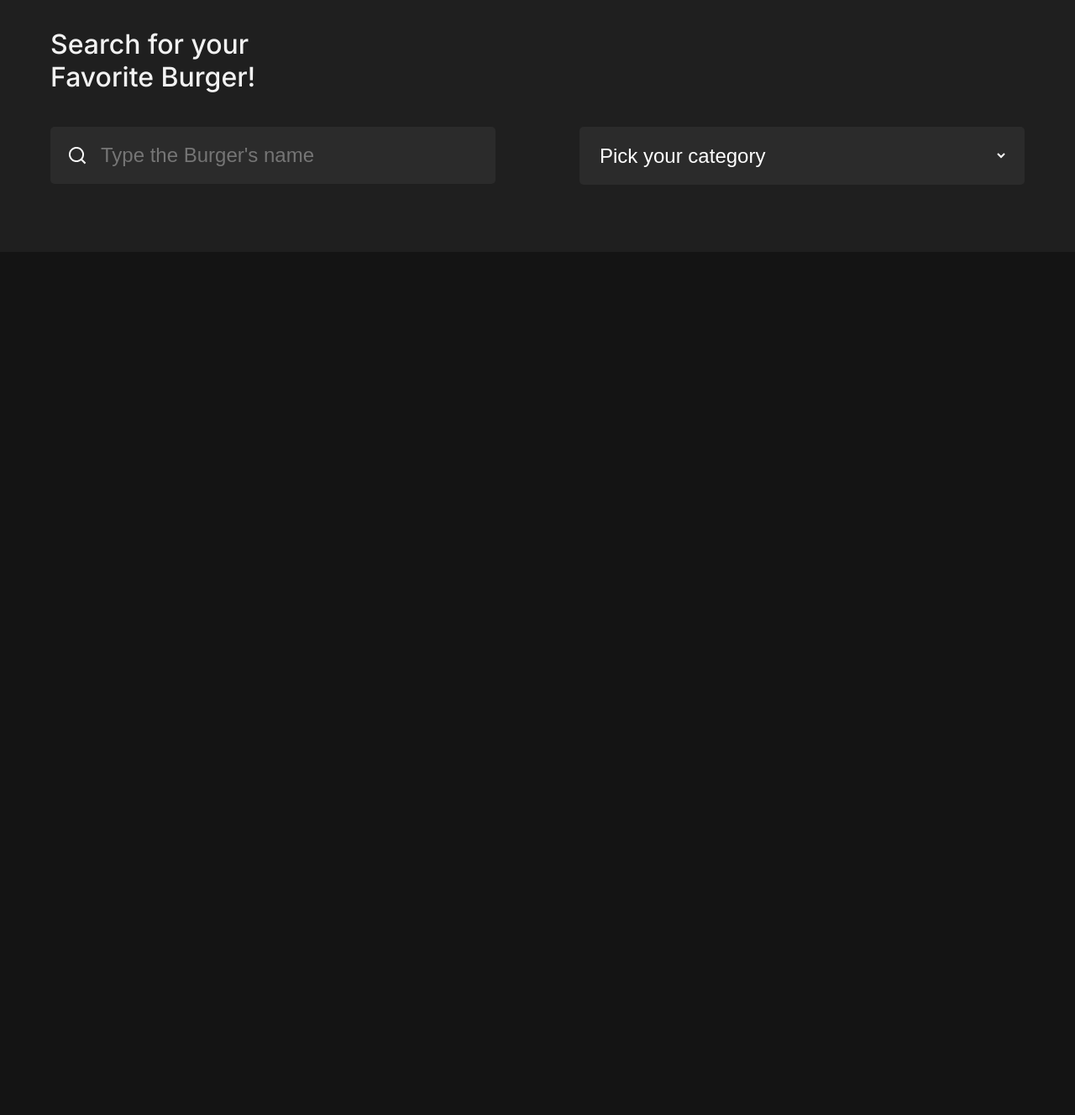
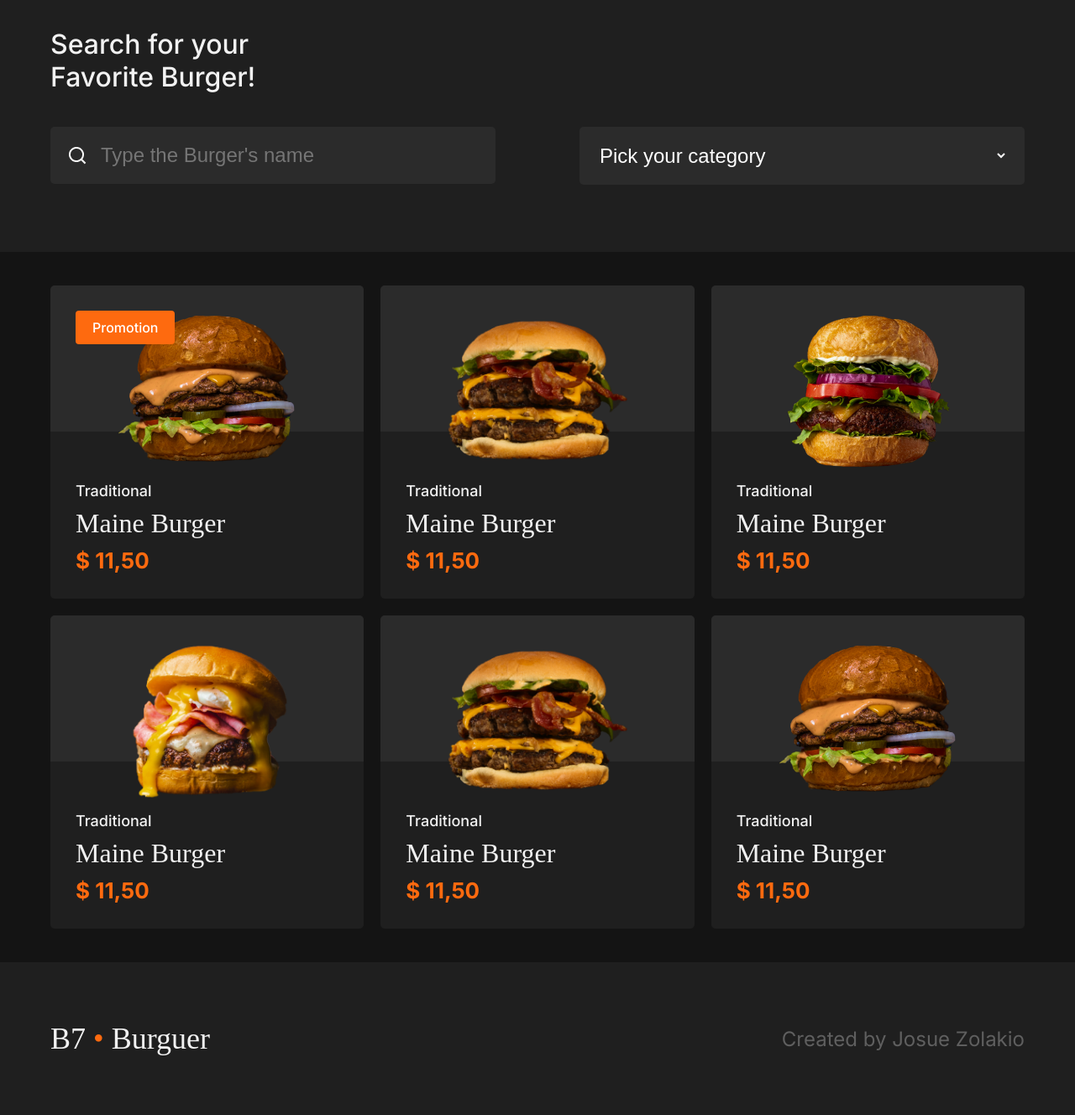
Before and after one commit to josuezolakiomd/html-b7burger, a plain HTML site: page index.html in a window 1280 px wide. Shown: the part 826-2154 px from the top of the page at 84% size. Before the commit the page ends 1126 px from the top, so only its background shows below. Drawn offline with Linux system fonts and the light colour scheme; a web font is replaced by a local one.

Commit message:
Main Section and Footer completed

```diff
--- a/assets/css/style.css
+++ b/assets/css/style.css
@@ -226,6 +226,92 @@
     list-style: none;
   }
 
+  /* PRODUCTS */
+
+  .products-grid {
+    display: grid;
+    width: 100%;
+    grid-template-columns: repeat(3, 1fr);
+    gap: 20px;
+    margin: 40px 0;
+    /* background-color: #FE6A0F; */
+  }
+
+  .product-item {
+    display: block;
+    border-radius: 8px;
+    border-radius: 5px;
+    overflow: hidden;
+    position: relative;
+  }
+
+  .product-item:hover {
+    opacity: 0.8;
+    transition: ease-in-out 0.2s;
+  }
+
+  .product-item .warning {
+    position: absolute;
+    top: 30px;
+    left: 30px;
+    background-color: #FE6A0F;
+    color: #FFF;
+    font-size: 16px;
+    font-weight: 500;
+    padding: 10px 20px;
+    border-radius: 4px;
+  }
+
+  .product-item .photo {
+    text-align: center;
+    background-color: #2B2B2B;
+    padding-top: 30px;
+  }
+
+  .product-item .photo img {
+    max-width: 100%;
+  }
+
+  .product-item .info {
+    background-color: #1F1F1F;
+    padding: 60px 30px 30px 30px;
+    margin-top: -50px;
+  }
+
+  .product-item .product-categary {
+    font-size: 18px;
+    font-weight: 500;
+  }
+
+  .product-item .product-name {
+    font-family: 'Calistoga';
+    font-size: 32px;
+    font-weight: 500;
+    margin: 10px 0px;
+  }
+
+  .product-item .product-price {
+    font-size: 26px;
+    font-weight: bold;
+    color: #FE6A0F;
+  }
+
+  /* FOOTER */
+
+  footer {
+    background-color: #1F1F1F;
+    padding: 50px 0;
+  }
+
+  footer .copyrights {
+    font-size: 24px;
+    color: #5F5F5F;
+  }
+
+  footer .copyrights a:hover {
+    text-decoration: underline;
+  }
+
   @media (max-width: 820px) {
     header nav {
       display: none !important;
@@ -269,6 +355,21 @@
       flex-direction: column;
       gap: 20px;
     }
+
+    .products-grid {
+      grid-template-columns: repeat(2, 1fr);
+    }
+
+    footer .container {
+      flex-direction: column;
+      gap: 20px
+    }
+  }
+
+  @media (max-width: 500px) {
+    .products-grid {
+      grid-template-columns: repeat(1, 1fr);
+    }
   }
 
 
--- a/index.html
+++ b/index.html
@@ -69,5 +69,85 @@
       </div>
     </div>
   </section>
+
+  <main>
+    <div class="container">
+      <div class="products-grid">
+        <a href="#" class="product-item">
+          <div class="warning">Promotion</div>
+          <div class="photo">
+            <img src="./assets/burgers/burger1.png" alt="">
+          </div>
+          <div class="info">
+            <div class="product-categary">Traditional</div>
+            <div class="product-name">Maine Burger</div>
+            <div class="product-price">$ 11,50</div>
+          </div>
+        </a>
+        <a href="#" class="product-item">
+          <div class="photo">
+            <img src="./assets/burgers/burger2.png" alt="">
+          </div>
+          <div class="info">
+            <div class="product-categary">Traditional</div>
+            <div class="product-name">Maine Burger</div>
+            <div class="product-price">$ 11,50</div>
+          </div>
+        </a>
+        <a href="#" class="product-item">
+          <div class="photo">
+            <img src="./assets/burgers/burger3.png" alt="">
+          </div>
+          <div class="info">
+            <div class="product-categary">Traditional</div>
+            <div class="product-name">Maine Burger</div>
+            <div class="product-price">$ 11,50</div>
+          </div>
+        </a>
+        <a href="#" class="product-item">
+          <div class="photo">
+            <img src="./assets/burgers/burger4.png" alt="">
+          </div>
+          <div class="info">
+            <div class="product-categary">Traditional</div>
+            <div class="product-name">Maine Burger</div>
+            <div class="product-price">$ 11,50</div>
+          </div>
+        </a>
+        <a href="#" class="product-item">
+          <div class="photo">
+            <img src="./assets/burgers/burger2.png" alt="">
+          </div>
+          <div class="info">
+            <div class="product-categary">Traditional</div>
+            <div class="product-name">Maine Burger</div>
+            <div class="product-price">$ 11,50</div>
+          </div>
+        </a>
+        <a href="#" class="product-item">
+          <div class="photo">
+            <img src="./assets/burgers/burger1.png" alt="">
+          </div>
+          <div class="info">
+            <div class="product-categary">Traditional</div>
+            <div class="product-name">Maine Burger</div>
+            <div class="product-price">$ 11,50</div>
+          </div>
+        </a>
+      </div>
+    </div>
+  </main>
+
+  <footer>
+    <div class="container flex-jc-sb flex-ai-c">
+      <div class="logo">
+        <a href="#">
+          B7 <span>&#8226</span> Burguer
+        </a>
+      </div>
+
+      <div class="copyrights">Created by <a href="#">Josue Zolakio</a></div>
+    </div>
+  </footer>
 </body>
 </html>
```
